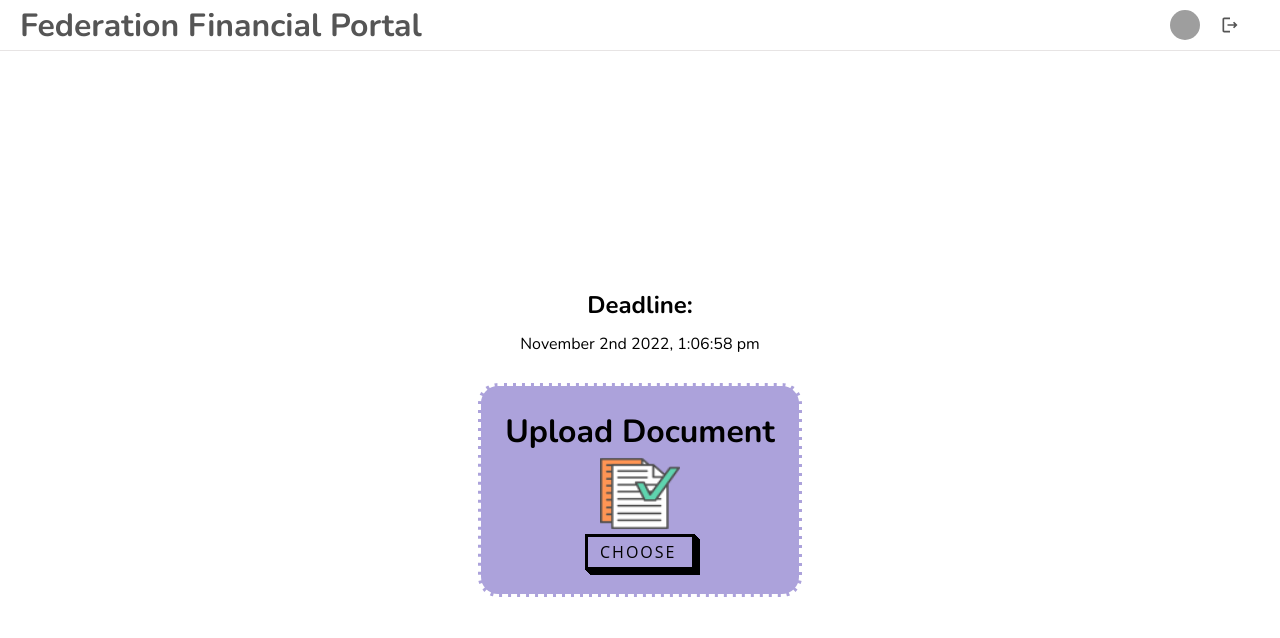
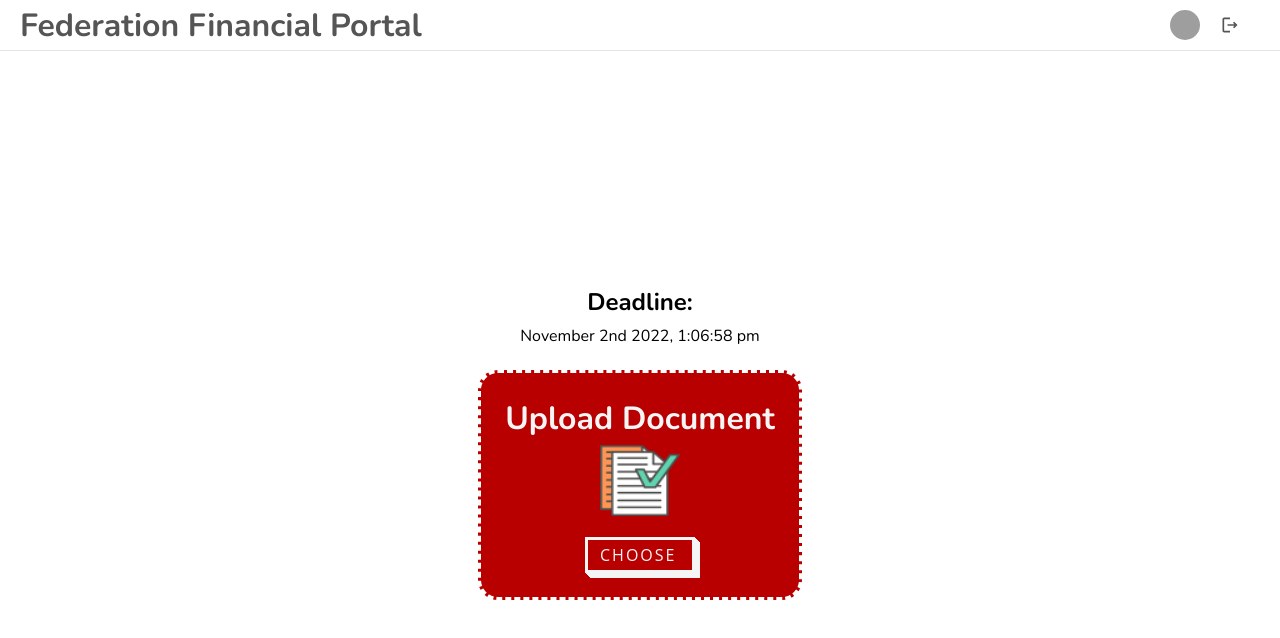
Before and after one commit to SU-CS308-22FA/Team-36, a React (Create React App) app: page /upload_c in a window 1280 px wide. Shown: the top 638 px of the page. Built offline with nearby package versions, Linux system fonts and the light colour scheme; no server answers; the database is empty; sample sign-in values are in the browser's storage; grey boxes are pictures that could not be loaded.

Commit message:
final change.

```diff
--- a/src/pages/club_upload/Upload_c.jsx
+++ b/src/pages/club_upload/Upload_c.jsx
@@ -15,6 +15,7 @@ const Upload_c = () => {
     const [fileDoc, setFileDoc] = useState("")
     const storage = getStorage();
     const [uploaded, setUploaded] = useState(false)
+    const [deadline_past, setDeadline_past] = useState(false);
     const metadata = {
         contentType: 'application/pdf'
     };
@@ -27,6 +28,11 @@ const Upload_c = () => {
         if (docSnap.exists()) {
             docSnap = new Date(docSnap.data().DateTime)
             setDate(docSnap)
+            let current = new Date();
+            if (current >= date) {
+                console.log("this is " + current >= date)
+                setDeadline_past(true)
+            }
             // console.log("Document data:", date);
         } else {
             // doc.data() will be undefined in this case
@@ -82,16 +88,16 @@ const Upload_c = () => {
         <div>
             <Navbar />
             <div className="center">
-                <div className="container">
-                    <h2 className="deadline">Deadline:</h2><span className="time">{moment(date).format('MMMM Do YYYY, h:mm:ss a')}</span>
+                <div className={!uploaded ? "container" : "container_u"} >
+                    <h2 className="deadline">Deadline:</h2><span className={deadline_past ? "late" : "time"}>{moment(date).format('MMMM Do YYYY, h:mm:ss a')}</span>
                     {
                         !uploaded &&
-                        <div className="block">
+                        <div className={deadline_past ? "past" : "block"}>
                             <h1>Upload Document</h1>
                             <img src={document}></img>
-                            <label className="file">
+                            <label className="file" >
                                 Choose
-                                <input type="file" onChange={handleChange} />
+                                <input type="file" onChange={handleChange} disabled={deadline_past}/>
                             </label>
                             {
                                 file &&
--- a/src/pages/club_upload/upload_c.scss
+++ b/src/pages/club_upload/upload_c.scss
@@ -15,18 +15,181 @@
         .deadline {
             margin-bottom: -20rem;
         }
+
         .time {
             margin-bottom: 0;
         }
+
+        .late {
+            margin-bottom: 0;
+            color: red;
+        }
+
         .pdf {
             margin-bottom: 10rem;
         }
+
         .block {
             display: grid;
             // flex-direction: column;
             // justify-content: end;
             place-items: center;
-            background-color: rgb(172, 162, 219);
+            background-color: rgb(184, 0, 0);
+            padding: 1.5rem;
+            border-radius: 20px;
+            // height: 30%;
+            // width: 30%;
+            color: whitesmoke;
+            border: dashed;
+            border-color: white;
+            margin-bottom: 10rem;
+            margin-top: -10rem;
+
+            h1 {
+                // padding-left: 25%;
+                position: relative;
+                // top: 0;
+                // padding-bottom: 1.8in;
+            }
+
+            input[type="file"] {
+                display: none;
+                // cursor: pointer;
+            }
+
+            img {
+                height: 90%;
+                width: 30%;
+                // margin-left: 35%;
+            }
+
+            .file {
+                // < !-- HTML !--><button class="button-54" role="button">Button 54</button>
+                /* CSS */
+                font-family: "Open Sans", sans-serif;
+                font-size: 16px;
+                letter-spacing: 2px;
+                text-decoration: none;
+                text-transform: uppercase;
+                color: whitesmoke;
+                cursor: pointer;
+                border: 3px solid;
+                box-shadow: 1px 1px 0px 0px, 2px 2px 0px 0px, 3px 3px 0px 0px, 4px 4px 0px 0px, 5px 5px 0px 0px;
+                user-select: none;
+                -webkit-user-select: none;
+                touch-action: manipulation;
+                margin-top: 1rem;
+                // margin-bottom: 2%;
+                width: 80px;
+            }
+
+            .file:active {
+                box-shadow: 0px 0px 0px 0px;
+                top: 5px;
+                left: 5px;
+            }
+
+            @media (min-width: 768px) {
+                .file {
+                    padding: 0.25em 0.75em;
+                }
+            }
+        }
+
+        .past {
+            display: grid;
+            // flex-direction: column;
+            // justify-content: end;
+            place-items: center;
+            background-color: rgba(102, 102, 102, 0.39);
+            padding: 1.5rem;
+            border-radius: 20px;
+            // height: 30%;
+            // width: 30%;
+            color: whitesmoke;
+            border: dashed;
+            border-color: white;
+            margin-bottom: 10rem;
+            margin-top: -10rem;
+
+            h1 {
+                // padding-left: 25%;
+                position: relative;
+                // top: 0;
+                // padding-bottom: 1.8in;
+            }
+
+            input[type="file"] {
+                display: none;
+                // cursor: pointer;
+            }
+
+            img {
+                height: 90%;
+                width: 30%;
+                // margin-left: 35%;
+            }
+
+            .file {
+                // < !-- HTML !--><button class="button-54" role="button">Button 54</button>
+                /* CSS */
+                font-family: "Open Sans", sans-serif;
+                font-size: 16px;
+                letter-spacing: 2px;
+                text-decoration: none;
+                text-transform: uppercase;
+                color: whitesmoke;
+                cursor: pointer;
+                border: 3px solid;
+                box-shadow: 1px 1px 0px 0px, 2px 2px 0px 0px, 3px 3px 0px 0px, 4px 4px 0px 0px, 5px 5px 0px 0px;
+                user-select: none;
+                -webkit-user-select: none;
+                touch-action: manipulation;
+                margin-top: 1rem;
+                // margin-bottom: 2%;
+                width: 80px;
+            }
+
+            .file:active {
+                box-shadow: 0px 0px 0px 0px;
+                top: 5px;
+                left: 5px;
+            }
+
+            @media (min-width: 768px) {
+                .file {
+                    padding: 0.25em 0.75em;
+                }
+            }
+        }
+    }
+
+    .container_u {
+        display: grid;
+        place-items: center;
+        // justify-content: center;
+        // align-items: center;
+        height: 100%;
+        width: 50%;
+
+        .deadline {
+            margin-bottom: -20rem;
+        }
+
+        .time {
+            margin-bottom: 0;
+        }
+
+        .pdf {
+            margin-bottom: 10rem;
+        }
+
+        .block {
+            display: grid;
+            // flex-direction: column;
+            // justify-content: end;
+            place-items: center;
+            background-color: rgb(156, 4, 4);
             padding: 1.5rem;
             border-radius: 20px;
             // height: 30%;
```
